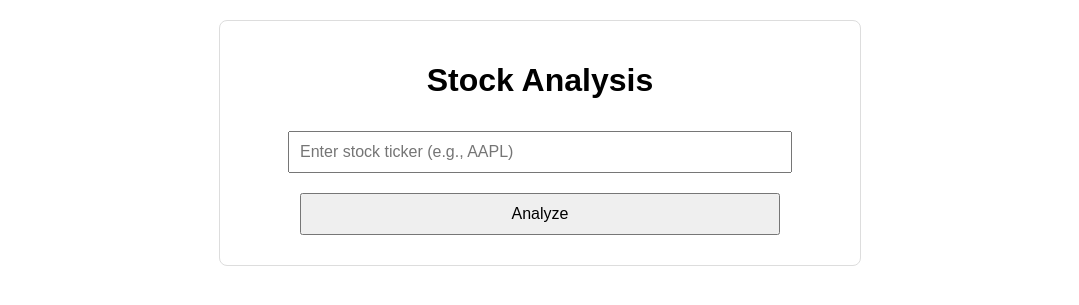
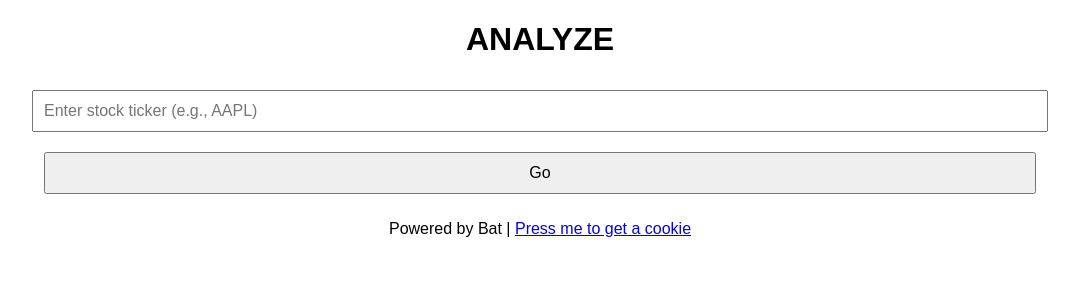
Before and after one commit to Enerep/stock-data-analysis, a Flask app: page / in a window 1280 px wide. Shown: the top 305 px of the page, without its empty margins (100-1179 px from the left). Run offline with Flask 3, Linux system fonts and the light colour scheme.

Commit message:
Update index.html

```diff
--- a/templates/index.html
+++ b/templates/index.html
@@ -9,33 +9,29 @@
     <link rel="stylesheet" href="/static/styles.css">
 </head>
 
+<body class = "home-page">
 
-<body>
+    <div class="background">
 
-    <div class="container">
+        <!-- Main content -->
+        <div class="main-content">
 
-        <h1>Stock Analysis</h1>
-        <form method="POST">
-            <input type="text" name="ticker" placeholder="Enter stock ticker (e.g., AAPL)" required>
-            <button type="submit">Analyze</button>
+            <h1 class="hover-text">ANALYZE</h1>
+
+        </div>
+
+        <!-- ticker input bar  -->
+        <form class="ticker-bar" method="POST" action="/analyze">
+            <input type="text" name="ticker" class="ticker-input" placeholder="Enter stock ticker (e.g., AAPL)" required>
+            <button type="submit" class="ticker-submit">Go</button>
         </form>
 
 
-        <!--2nd -->
-        {% if chart_path %}
-        <div class="result">
-            <img src="/static/{{ chart_path }}" alt="Stock Chart">
-            <h2>Stock Information:</h2>
-            <ul>
-                {% for key, value in info.items() %}
-                <li><strong>{{ key }}:</strong> {{ value }}</li>
-                {% endfor %}
-            </ul>
-
+        <!-- footer bar-->
+        <div class="bottom-bar">
+            <p>Powered by Bat | <a href="#">Press me to get a cookie</a></p>
         </div>
-        {% endif %}
     </div>
 </body>
 
-
 </html>
```
